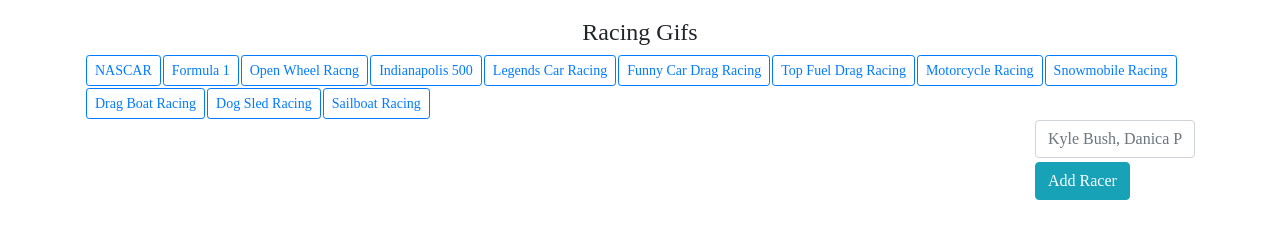
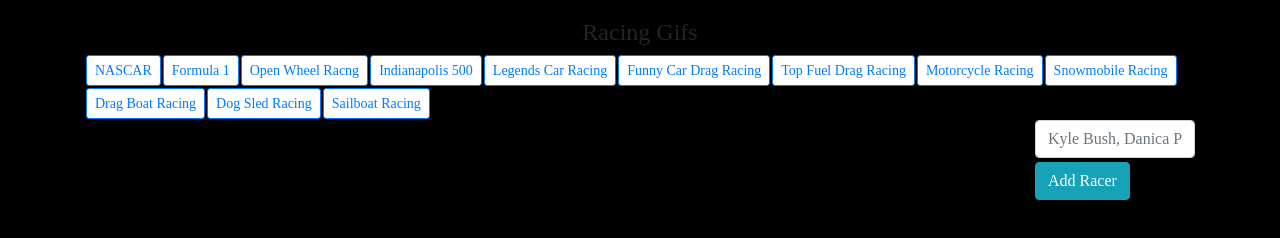
Before and after one commit to mike-west/GifTastic, a plain HTML site: page index.html in a window 1280 px wide. Drawn offline with nearby package versions, Linux system fonts and the light colour scheme.

Commit message:
change body background to black

```diff
--- a/assets/css/style.css
+++ b/assets/css/style.css
@@ -1,3 +1,6 @@
+body {
+    background-color: #000000;
+}
 .img-div {
     border: 1px red;
     margin: 10px;
@@ -6,6 +9,7 @@
 
 .racer-btn {
     margin: 1px;
+    background-color: #ffffff;
 }
 
 #add-racer {
```
